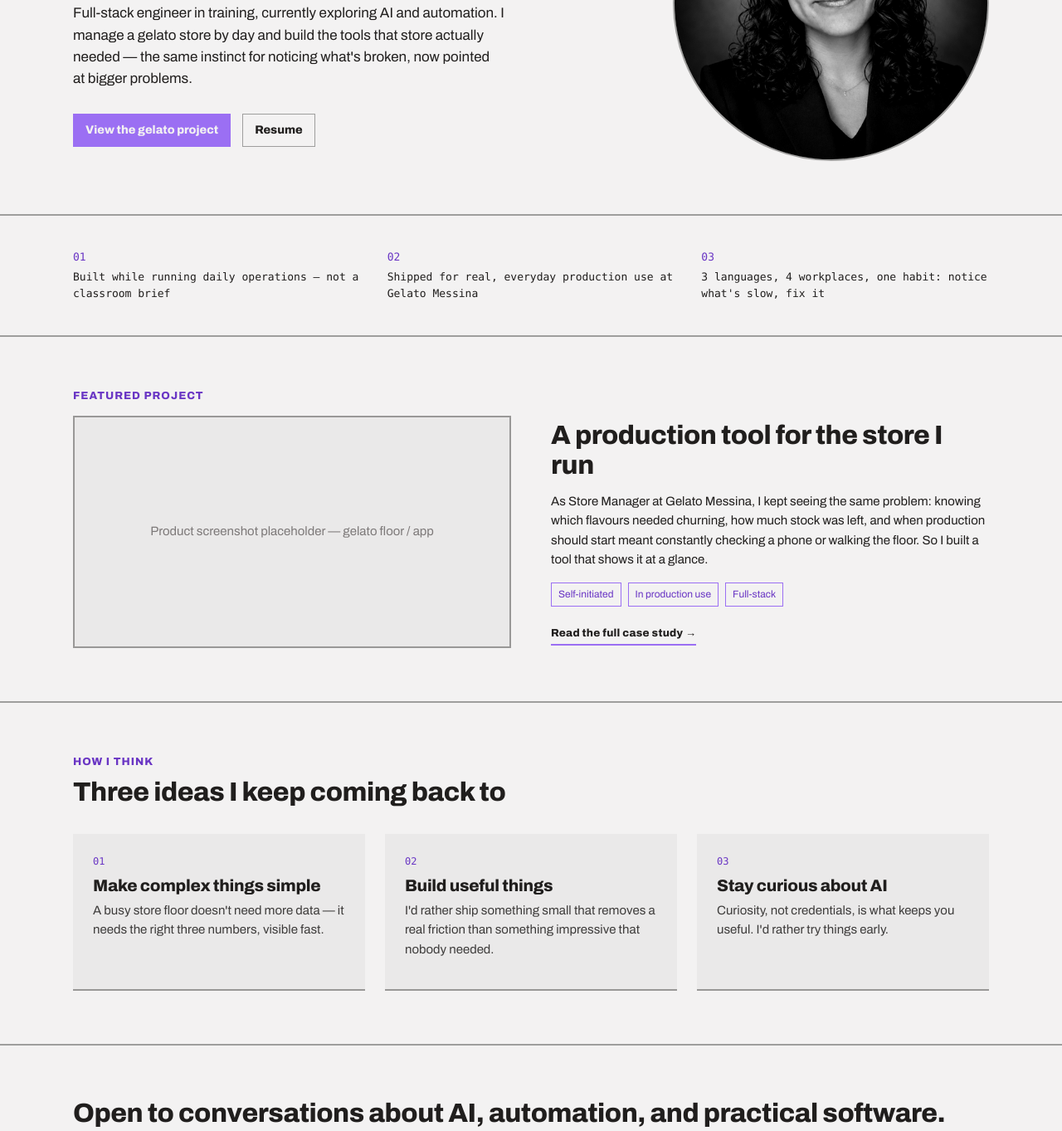
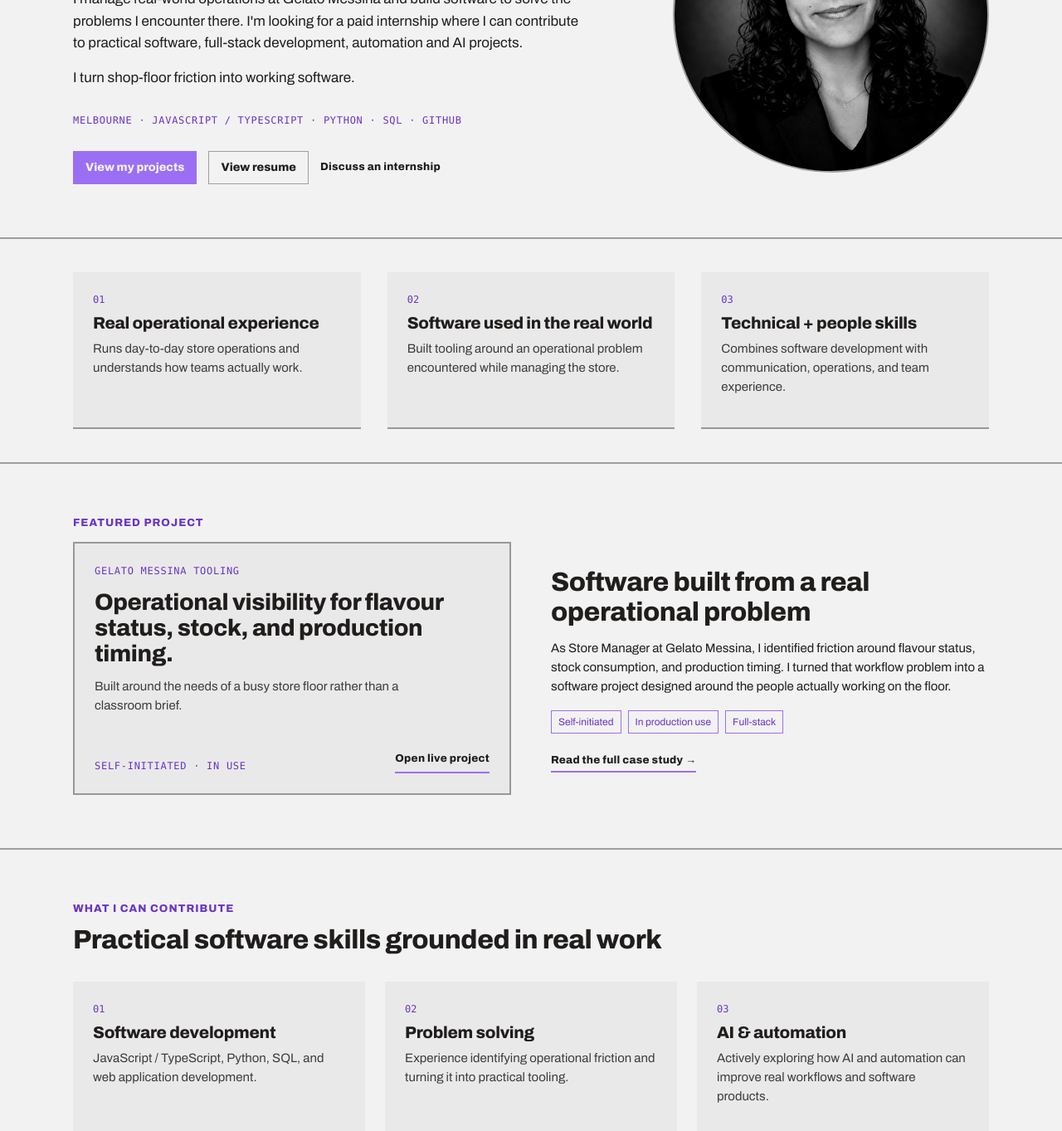
Before and after one commit to virgiperpetua/marketing, a website: page public/index.html in a window 1280 px wide. Shown: the part 337-1700 px from the top of the page at 83% size. Drawn offline with Linux system fonts and the light colour scheme.

Commit message:
Reposition homepage for internship search
Co-authored-by: Cursor <cursoragent@cursor.com>

```diff
--- a/public/index.html
+++ b/public/index.html
@@ -3,22 +3,22 @@
 <head>
 <meta charset="utf-8"/>
 <meta name="viewport" content="width=device-width, initial-scale=1"/>
-<title>Virginia Perpetua — Full-stack engineer in training</title>
-<meta name="description" content="Melbourne IT graduate and store manager who turns shop-floor friction into working software. Exploring full-stack engineering, AI, and automation."/>
+<title>Virginia Perpetua — Software & IT Internship Candidate Melbourne</title>
+<meta name="description" content="Bachelor of IT student in Melbourne seeking a paid software internship. Virginia combines software development with real operational experience, building practical tools with JavaScript, TypeScript, Python, SQL, AI and automation."/>
 <meta name="author" content="Virginia Perpetua"/>
 <meta name="robots" content="index,follow,max-image-preview:large"/>
 <link rel="canonical" href="https://virgiperpetua.com/"/>
 <meta property="og:type" content="website"/>
 <meta property="og:site_name" content="Virginia Perpetua"/>
 <meta property="og:locale" content="en_AU"/>
-<meta property="og:title" content="Virginia Perpetua — Full-stack engineer in training"/>
-<meta property="og:description" content="Melbourne IT graduate and store manager who turns shop-floor friction into working software. Exploring full-stack engineering, AI, and automation."/>
+<meta property="og:title" content="Virginia Perpetua — Software & IT Internship Candidate Melbourne"/>
+<meta property="og:description" content="Bachelor of IT student in Melbourne seeking a paid software internship. Virginia combines software development with real operational experience, building practical tools with JavaScript, TypeScript, Python, SQL, AI and automation."/>
 <meta property="og:url" content="https://virgiperpetua.com/"/>
 <meta property="og:image" content="https://virgiperpetua.com/img/og-banner.png"/>
 <meta property="og:image:alt" content="Virginia Perpetua — portfolio banner"/>
 <meta name="twitter:card" content="summary_large_image"/>
-<meta name="twitter:title" content="Virginia Perpetua — Full-stack engineer in training"/>
-<meta name="twitter:description" content="Melbourne IT graduate and store manager who turns shop-floor friction into working software. Exploring full-stack engineering, AI, and automation."/>
+<meta name="twitter:title" content="Virginia Perpetua — Software & IT Internship Candidate Melbourne"/>
+<meta name="twitter:description" content="Bachelor of IT student in Melbourne seeking a paid software internship. Virginia combines software development with real operational experience, building practical tools with JavaScript, TypeScript, Python, SQL, AI and automation."/>
 <meta name="twitter:image" content="https://virgiperpetua.com/img/og-banner.png"/>
 <link rel="icon" href="img/favicon-32x32.png" sizes="32x32" type="image/png"/>
 <link rel="icon" href="img/favicon-16x16.png" sizes="16x16" type="image/png"/>
@@ -27,7 +27,7 @@
 <meta name="theme-color" content="#9b6ff3"/>
 <link rel="stylesheet" href="css/tokens.css"/>
 <link rel="stylesheet" href="css/site.css"/>
-<script type="application/ld+json">{"@context":"https://schema.org","@type":"Person","name":"Virginia Perpetua","url":"https://virgiperpetua.com","email":"mailto:virgiperpetua@gmail.com","image":"https://virgiperpetua.com/img/og-avatar.jpg","jobTitle":"Full-stack engineer in training","address":{"@type":"PostalAddress","addressLocality":"Melbourne","addressCountry":"AU"},"sameAs":["https://github.com/virgiperpetua"],"description":"Melbourne IT graduate and store manager who turns shop-floor friction into working software. Exploring full-stack engineering, AI, and automation."}</script>
+<script type="application/ld+json">{"@context":"https://schema.org","@type":"Person","name":"Virginia Perpetua","url":"https://virgiperpetua.com","email":"mailto:virgiperpetua@gmail.com","image":"https://virgiperpetua.com/img/og-avatar.jpg","jobTitle":"Bachelor of IT Student and Software Developer","address":{"@type":"PostalAddress","addressLocality":"Melbourne","addressCountry":"AU"},"sameAs":["https://github.com/virgiperpetua"],"affiliation":{"@type":"CollegeOrUniversity","name":"Kaplan Business School"},"description":"Bachelor of Information Technology student in Melbourne seeking a paid software internship, with experience in operations, software development, automation and practical AI."}</script>
 </head>
 <body>
 <nav class="nav">
@@ -44,12 +44,15 @@
 <section class="page-pad" style="padding-top:72px;padding-bottom:64px">
   <div class="hero-grid" style="display:grid;grid-template-columns:1.4fr 0.8fr;gap:56px;align-items:center">
     <div>
-      <div class="mono" style="margin-bottom:14px">MELBOURNE, AU · IT GRADUATE, 2026</div>
-      <h1 style="font-size:54px;max-width:640px;margin-bottom:20px">I turn shop-floor friction into working software.</h1>
-      <p style="font-size:17px;max-width:520px;margin-bottom:28px">Full-stack engineer in training, currently exploring AI and automation. I manage a gelato store by day and build the tools that store actually needed — the same instinct for noticing what's broken, now pointed at bigger problems.</p>
+      <div class="mono" style="margin-bottom:14px">MELBOURNE, AU · BACHELOR OF IT STUDENT</div>
+      <h1 style="font-size:54px;max-width:640px;margin-bottom:20px">Seeking a paid software / IT internship.</h1>
+      <p style="font-size:17px;max-width:620px;margin-bottom:16px">I manage real-world operations at Gelato Messina and build software to solve the problems I encounter there. I'm looking for a paid internship where I can contribute to practical software, full-stack development, automation and AI projects.</p>
+      <p style="font-size:17px;max-width:540px;margin-bottom:28px">I turn shop-floor friction into working software.</p>
+      <div class="mono" style="margin-bottom:28px">MELBOURNE · JAVASCRIPT / TYPESCRIPT · PYTHON · SQL · GITHUB</div>
       <div style="display:flex;gap:14px;flex-wrap:wrap">
-        <a class="btn btn-primary" href="https://gelato.virgiperpetua.com/">View the gelato project</a>
-        <a class="btn btn-secondary" href="resume.html">Resume</a>
+        <a class="btn btn-primary" href="projects.html">View my projects</a>
+        <a class="btn btn-secondary" href="resume.html">View resume</a>
+        <a class="navlink" href="contact.html" style="align-self:center">Discuss an internship</a>
       </div>
     </div>
     <div style="width:100%;aspect-ratio:1;border-radius:50%;overflow:hidden;border:2px solid var(--vp-color-divider);justify-self:end">
@@ -59,44 +62,84 @@
 </section>
 <hr class="hr"/>
 <section class="page-pad" style="padding-top:40px;padding-bottom:40px">
-  <div class="evidence-row" style="display:grid;grid-template-columns:1fr 1fr 1fr;gap:32px;font-family:var(--vp-font-mono);font-size:13px">
-    <div><div style="color:var(--vp-color-accent-strong);margin-bottom:4px">01</div>Built while running daily operations — not a classroom brief</div>
-    <div><div style="color:var(--vp-color-accent-strong);margin-bottom:4px">02</div>Shipped for real, everyday production use at Gelato Messina</div>
-    <div><div style="color:var(--vp-color-accent-strong);margin-bottom:4px">03</div>3 languages, 4 workplaces, one habit: notice what's slow, fix it</div>
+  <div class="evidence-row" style="display:grid;grid-template-columns:1fr 1fr 1fr;gap:32px">
+    <div class="card">
+      <div class="card-kicker">01</div>
+      <h3 style="font-size:20px">Real operational experience</h3>
+      <p style="opacity:.85">Runs day-to-day store operations and understands how teams actually work.</p>
+    </div>
+    <div class="card">
+      <div class="card-kicker">02</div>
+      <h3 style="font-size:20px">Software used in the real world</h3>
+      <p style="opacity:.85">Built tooling around an operational problem encountered while managing the store.</p>
+    </div>
+    <div class="card">
+      <div class="card-kicker">03</div>
+      <h3 style="font-size:20px">Technical + people skills</h3>
+      <p style="opacity:.85">Combines software development with communication, operations, and team experience.</p>
+    </div>
   </div>
 </section>
 <hr class="hr"/>
 <section id="gelato" class="page-pad" style="padding-top:64px;padding-bottom:64px">
   <h6>Featured project</h6>
   <div class="two-col" style="display:grid;grid-template-columns:1fr 1fr;gap:48px;align-items:center;margin-top:16px">
-    <div style="background:var(--vp-color-surface);min-height:280px;border:2px solid var(--vp-color-divider);display:flex;align-items:center;justify-content:center;color:var(--vp-color-text-muted);padding:24px;text-align:center">Product screenshot placeholder — gelato floor / app</div>
+    <!-- TODO: Replace this preview panel with a real product screenshot when one is available. -->
+    <div style="background:var(--vp-color-surface);min-height:280px;border:2px solid var(--vp-color-divider);display:grid;align-content:space-between;padding:24px;gap:24px">
+      <div>
+        <div class="mono" style="margin-bottom:12px">GELATO MESSINA TOOLING</div>
+        <h3 style="font-size:28px;margin-bottom:12px">Operational visibility for flavour status, stock, and production timing.</h3>
+        <p style="max-width:420px;opacity:.85">Built around the needs of a busy store floor rather than a classroom brief.</p>
+      </div>
+      <div style="display:flex;justify-content:space-between;gap:16px;align-items:end;flex-wrap:wrap">
+        <div class="mono">SELF-INITIATED · IN USE</div>
+        <a class="navlink" href="https://gelato.virgiperpetua.com/" style="border-bottom-color:var(--vp-color-accent)">Open live project</a>
+      </div>
+    </div>
     <div>
-      <h2 style="margin-bottom:14px">A production tool for the store I run</h2>
-      <p>As Store Manager at Gelato Messina, I kept seeing the same problem: knowing which flavours needed churning, how much stock was left, and when production should start meant constantly checking a phone or walking the floor. So I built a tool that shows it at a glance.</p>
+      <h2 style="margin-bottom:14px">Software built from a real operational problem</h2>
+      <p>As Store Manager at Gelato Messina, I identified friction around flavour status, stock consumption, and production timing. I turned that workflow problem into a software project designed around the people actually working on the floor.</p>
       <div style="display:flex;gap:8px;flex-wrap:wrap;margin:16px 0 20px">
         <span class="tag">Self-initiated</span>
         <span class="tag">In production use</span>
         <span class="tag">Full-stack</span>
       </div>
-      <a class="navlink" href="https://gelato.virgiperpetua.com/" style="border-bottom-color:var(--vp-color-accent)">Read the full case study →</a>
+      <a class="navlink" href="projects.html#gelato-case-study" style="border-bottom-color:var(--vp-color-accent)">Read the full case study →</a>
     </div>
   </div>
 </section>
 <hr class="hr"/>
 <section class="page-pad" style="padding-top:64px;padding-bottom:64px">
-  <h6>How I think</h6>
-  <h2 style="margin:12px 0 32px">Three ideas I keep coming back to</h2>
+  <h6>What I can contribute</h6>
+  <h2 style="margin:12px 0 32px">Practical software skills grounded in real work</h2>
   <div class="pillars-grid" style="display:grid;grid-template-columns:1fr 1fr 1fr;gap:24px">
-    <div class="card"><div class="card-kicker">01</div><h3 style="font-size:20px">Make complex things simple</h3><p style="opacity:.85">A busy store floor doesn't need more data — it needs the right three numbers, visible fast.</p></div>
-    <div class="card"><div class="card-kicker">02</div><h3 style="font-size:20px">Build useful things</h3><p style="opacity:.85">I'd rather ship something small that removes a real friction than something impressive that nobody needed.</p></div>
-    <div class="card"><div class="card-kicker">03</div><h3 style="font-size:20px">Stay curious about AI</h3><p style="opacity:.85">Curiosity, not credentials, is what keeps you useful. I'd rather try things early.</p></div>
+    <div class="card"><div class="card-kicker">01</div><h3 style="font-size:20px">Software development</h3><p style="opacity:.85">JavaScript / TypeScript, Python, SQL, and web application development.</p></div>
+    <div class="card"><div class="card-kicker">02</div><h3 style="font-size:20px">Problem solving</h3><p style="opacity:.85">Experience identifying operational friction and turning it into practical tooling.</p></div>
+    <div class="card"><div class="card-kicker">03</div><h3 style="font-size:20px">AI &amp; automation</h3><p style="opacity:.85">Actively exploring how AI and automation can improve real workflows and software products.</p></div>
+  </div>
+</section>
+<hr class="hr"/>
+<section class="page-pad" style="padding-top:64px;padding-bottom:64px;max-width:960px">
+  <h6>Internship information</h6>
+  <h2 style="margin:12px 0 16px">Looking for a paid internship</h2>
+  <p style="font-size:17px;max-width:760px">Paid Software / IT Internship. Melbourne, Australia. Bachelor of Information Technology student interested in software development, full-stack projects, automation, and practical AI.</p>
+  <div class="two-col" style="display:grid;grid-template-columns:1fr 1fr;gap:24px;margin-top:28px">
+    <div class="card">
+      <h3 style="font-size:20px">What I am looking for</h3>
+      <p style="opacity:.85">A paid internship where I can contribute to practical software work, learn from an engineering team, and keep building useful products.</p>
+    </div>
+    <div class="card">
+      <h3 style="font-size:20px">Academic pathway</h3>
+      <p style="opacity:.85">My degree includes an academic internship pathway through Kaplan Business School: 12 weeks, 17 hours per week, 204 hours total. A suitable paid internship can be submitted to the Work Integrated Learning team for approval, and I am happy to coordinate the academic requirements with a prospective employer.</p>
+    </div>
   </div>
 </section>
 <hr class="hr"/>
 <section class="page-pad" style="padding-top:64px;padding-bottom:72px">
-  <h2 style="margin-bottom:16px">Open to conversations about AI, automation, and practical software.</h2>
+  <h2 style="margin-bottom:16px">I'm looking for a paid software internship in Melbourne.</h2>
+  <p style="max-width:760px;font-size:17px">If your team could use someone who understands operations and enjoys turning messy real-world problems into software, I'd love to talk.</p>
   <div style="display:flex;gap:14px;flex-wrap:wrap">
-    <a class="btn btn-primary" href="contact.html">Get in touch</a>
+    <a class="btn btn-primary" href="contact.html">Discuss an internship</a>
     <a class="btn btn-secondary" href="resume.html">View resume</a>
   </div>
 </section>
```
